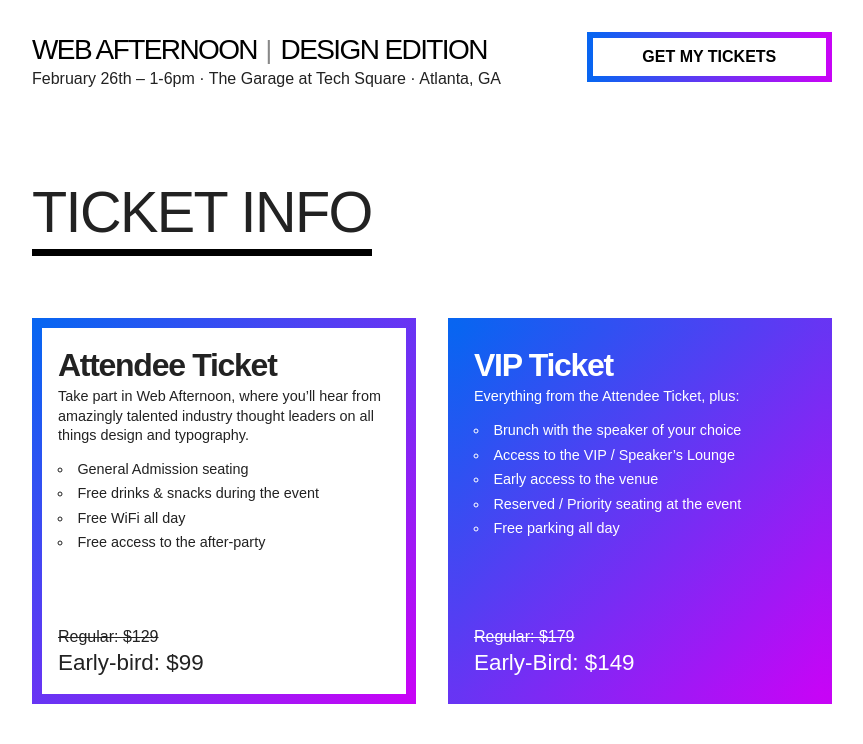
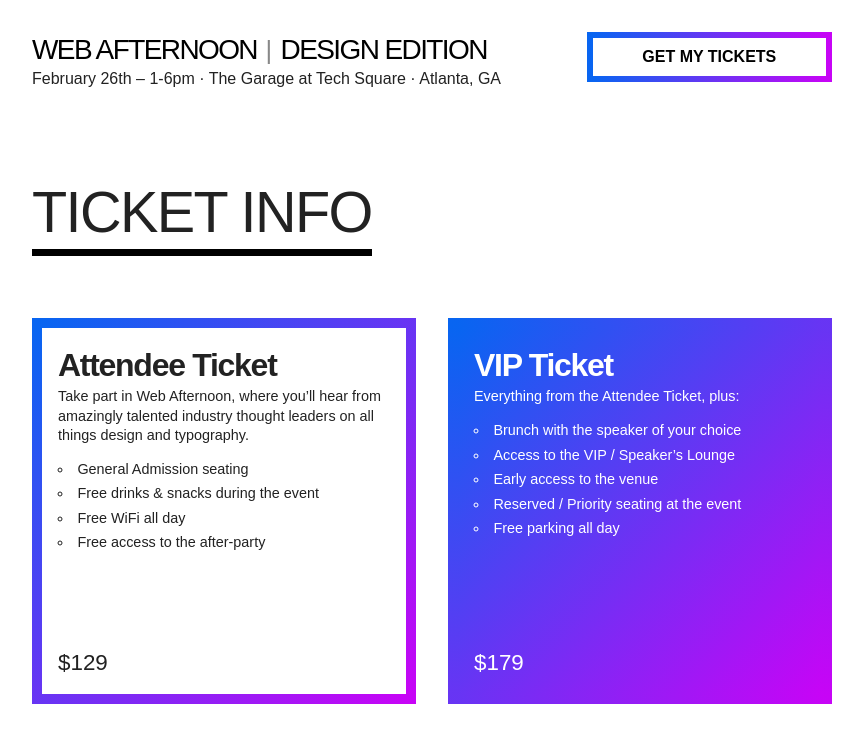
Before and after one commit to ninelabs/webafternoon, a Jekyll site: the page built from register/index.html, in a window 1280 px wide. Shown: the top 744 px of the page, without its empty margins (208-1071 px from the left). Built offline with Jekyll 4.4.1, drawn with Linux system fonts in a browser that asks for light colours; nearby versions of some CDN libraries; grey boxes are pictures that could not be loaded.

Commit message:
Misc cleanup

```diff
--- a/_includes/footer.html
+++ b/_includes/footer.html
@@ -5,7 +5,7 @@
         <h5>Web Afternoon is Brought To You By:</h5>
         <a href="https://ninelabs.com" target="_blank"><img class="nllogo" src="/img/ninelabs_white.png" alt="Nine Labs"></a>
         <p>Nine Labs is a first-class digital design agency based in Atlanta, GA, that focuses on helping clients bring their ideas to life and achieve their business goals. They specialize in strategy and planning, creative and experience design, and digital marketing strategy.</p>
-        <p class="copyright">&copy; <script>document.write(new Date().getFullYear())</script> <a href="https://ninelabs.com">Nine Labs</a> &middot; All Rights Reserved &middot; <a href="/code-of-conduct.html">Code of Conduct</a></p>
+        <p class="copyright">&copy; <script>document.write(new Date().getFullYear())</script> <a href="https://ninelabs.com">Nine Labs</a> &middot; All Rights Reserved &middot; <a href="/code-of-conduct.html">Code of Conduct</a> &middot; <a href="mailto:events@ninelabs.com">Ask a Question</a></p>
       </div>
     </div>
   </div>
--- a/_includes/head.html
+++ b/_includes/head.html
@@ -15,7 +15,7 @@
   <meta property="og:site_name" content="Web Afternoon" />
   <meta property="og:url" content="http://webafternoon.com" />
   <meta property="og:title" content="Web Afternoon - Design Edition" />
-  <meta property="og:description" content="We’ve strong-armed some of the industry’s finest to spend the day talking all things design and typography, in hopes it helps you, the designer, be even better at your job." />
+  <meta property="og:description" content="We’ve strong-armed some of the industry’s finest talent to spend the day talking all things design and typography, all in order to help you, the designer, be even better at your job." />
   <meta property="og:type" content="article" />
   <meta property="og:image" content="http://webafternoon.com/img/wa-lineup.jpg" />
   <script src="//use.typekit.net/inj1qkm.js"></script>
--- a/_includes/register.html
+++ b/_includes/register.html
@@ -21,8 +21,7 @@
             </ul>
           </div>
           <div class="ticket-prices">
-            <p class="ticketprice">Regular: $129 </p>
-            <p class="ticketprice early-bird">Early-bird: $99 </p>
+            <p class="ticketprice">$129 </p>
           </div>
         </div>
       </article>
@@ -40,8 +39,7 @@
             </ul>
           </div>
           <div class="ticket-prices">
-            <p class="ticketprice">Regular: $179 </p>
-            <p class="ticketprice early-bird">Early-Bird: $149 </p>
+            <p class="ticketprice">$179 </p>
           </div>
         </div>
       </article>
--- a/_sass/_styles.scss
+++ b/_sass/_styles.scss
@@ -356,9 +356,6 @@ header.masthead {
   .ticketprice {
     margin:0 auto;
     padding: 0;
-    text-decoration: line-through;
-  }
-  .ticketprice.early-bird{
     font-size: 1.4em;
     text-decoration: none;
   }
--- a/index.html
+++ b/index.html
@@ -4,6 +4,7 @@ layout: default
 
 {% include intro.html %}
 {% include speakers.html %}
+{% include sponsors.html %}
 {% include venue.html %}
 {% include schedule.html %}
 {% include register.html %}
```
